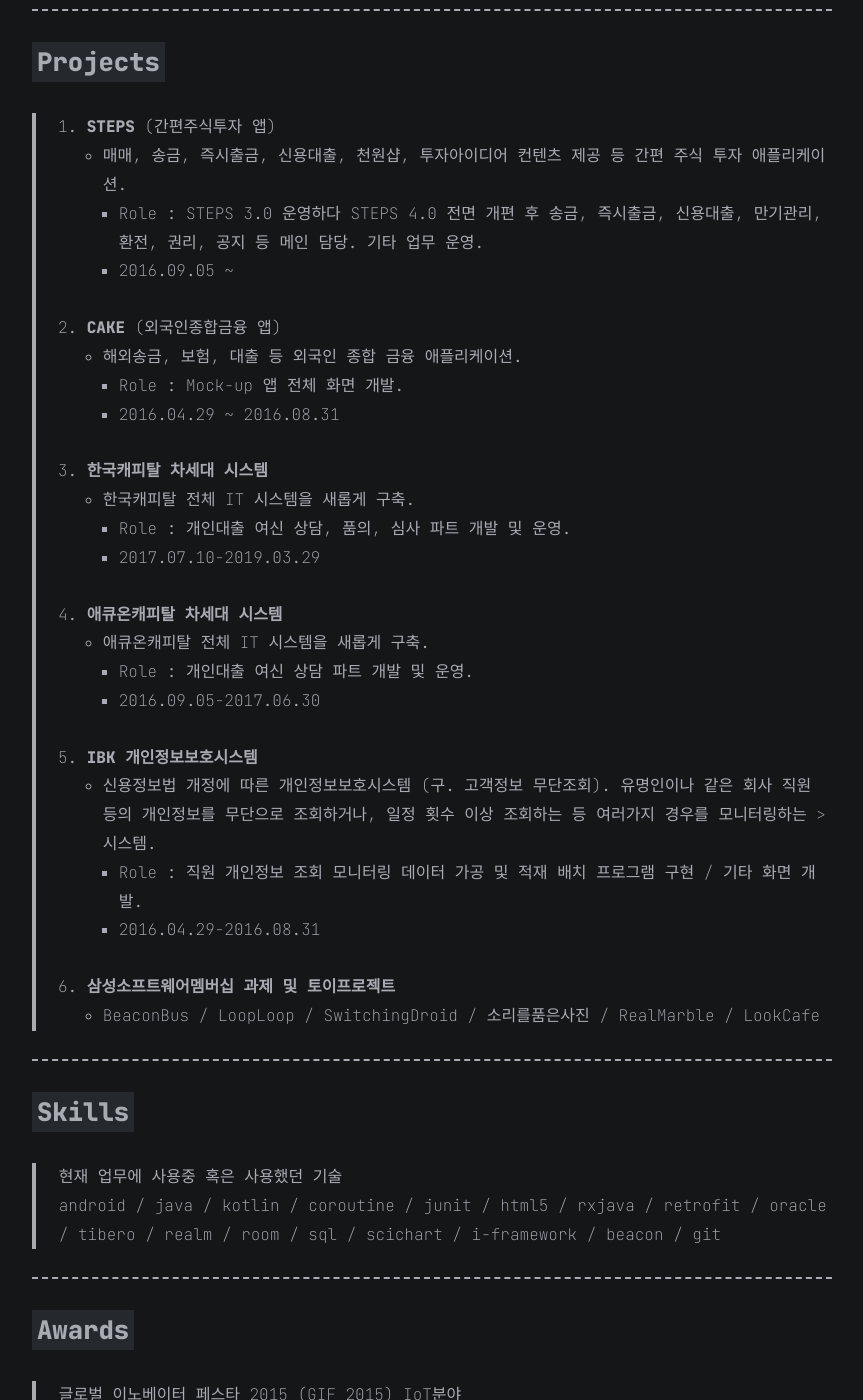
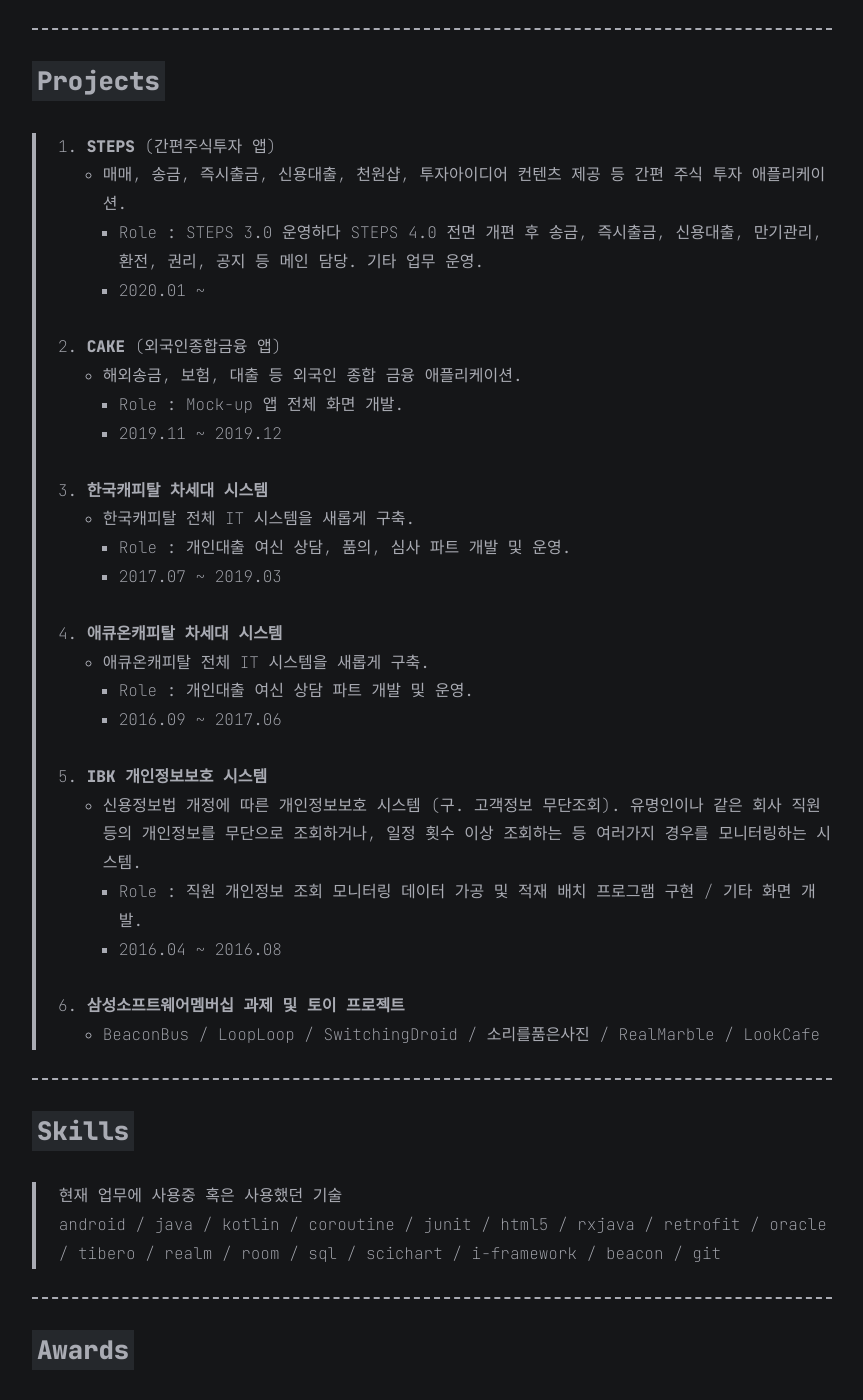
Before and after one commit to kwon0koang/kwon0koang.github.io, a Jekyll site: the page built from index.md, in a window 1280 px wide and 1400 px high, scrolled down 912 px. Shown: the whole window, without its empty margins (208-1071 px from the left). Built offline with Jekyll 4.4.1, drawn with Linux system fonts in a browser that asks for light colours; some of the changed text lies outside the part shown.

Commit message:
프로필 수정

```diff
--- a/_data/author.yml
+++ b/_data/author.yml
@@ -2,7 +2,7 @@
 job: Android Engineer
 dp: /assets/img/kwon0koang_profile.jpg
 description: "
-          <p> 은행 개인정보보호시스템, 캐피탈 차세대 시스템을 구축하면서 금융 IT 경험을 쌓을 수 있었습니다. 그래서 해당 파트의 금융 데이터 흐름을 빠르게 이해하는 능력을 갖추었습니다. </p>
+          <p> 은행 개인정보보호 시스템, 캐피탈 차세대 시스템을 구축하면서 금융 IT 경험을 쌓을 수 있었습니다. 그래서 해당 파트의 금융 데이터 흐름을 빠르게 이해하는 능력을 갖추었습니다. </p>
           <br />
           <p> 금융 IT 회사에서의 경험과 다양한 프로젝트 경험으로 새로운 도전을 하고 싶었고, 현재는 증권사 안드로이드 엔지니어로써 송금, 즉시출금, 신용대출, 만기관리, 환전 등의 주요 기능들을 개발 및 운영하고 있습니다. </p>
           <br />
--- a/index.md
+++ b/index.md
@@ -25,24 +25,24 @@
 > 1. **STEPS** (간편주식투자 앱)
 >    - 매매, 송금, 즉시출금, 신용대출, 천원샵, 투자아이디어 컨텐츠 제공 등 간편 주식 투자 애플리케이션.
 >      - Role : STEPS 3.0 운영하다 STEPS 4.0 전면 개편 후 송금, 즉시출금, 신용대출, 만기관리, 환전, 권리, 공지 등 메인 담당. 기타 업무 운영.
->      - 2016.09.05 ~
+>      - 2020.01 ~
 > 2. **CAKE** (외국인종합금융 앱)
 >    - 해외송금, 보험, 대출 등 외국인 종합 금융 애플리케이션.
 >      - Role : Mock-up 앱 전체 화면 개발.
->      - 2016.04.29 ~ 2016.08.31
+>      - 2019.11 ~ 2019.12
 > 3. **한국캐피탈 차세대 시스템**
 >    - 한국캐피탈 전체 IT 시스템을 새롭게 구축.
 >      - Role : 개인대출 여신 상담, 품의, 심사 파트 개발 및 운영.
->      - 2017.07.10-2019.03.29
+>      - 2017.07 ~ 2019.03
 > 4. **애큐온캐피탈 차세대 시스템**
 >    - 애큐온캐피탈 전체 IT 시스템을 새롭게 구축.
 >      - Role : 개인대출 여신 상담 파트 개발 및 운영.
->      - 2016.09.05-2017.06.30
-> 5. **IBK 개인정보보호시스템**
->    - 신용정보법 개정에 따른 개인정보보호시스템 (구. 고객정보 무단조회). 유명인이나 같은 회사 직원 등의 개인정보를 무단으로 조회하거나, 일정 횟수 이상 조회하는 등 여러가지 경우를 모니터링하는 > 시스템.
+>      - 2016.09 ~ 2017.06
+> 5. **IBK 개인정보보호 시스템**
+>    - 신용정보법 개정에 따른 개인정보보호 시스템 (구. 고객정보 무단조회). 유명인이나 같은 회사 직원 등의 개인정보를 무단으로 조회하거나, 일정 횟수 이상 조회하는 등 여러가지 경우를 모니터링하는 시스템.
 >      - Role : 직원 개인정보 조회 모니터링 데이터 가공 및 적재 배치 프로그램 구현 / 기타 화면 개발.
->      - 2016.04.29-2016.08.31
-> 6. **삼성소프트웨어멤버십 과제 및 토이프로젝트**
+>      - 2016.04 ~ 2016.08
+> 6. **삼성소프트웨어멤버십 과제 및 토이 프로젝트**
 >    - BeaconBus / LoopLoop / SwitchingDroid / 소리를품은사진 / RealMarble / LookCafe
 
 <!--
```
